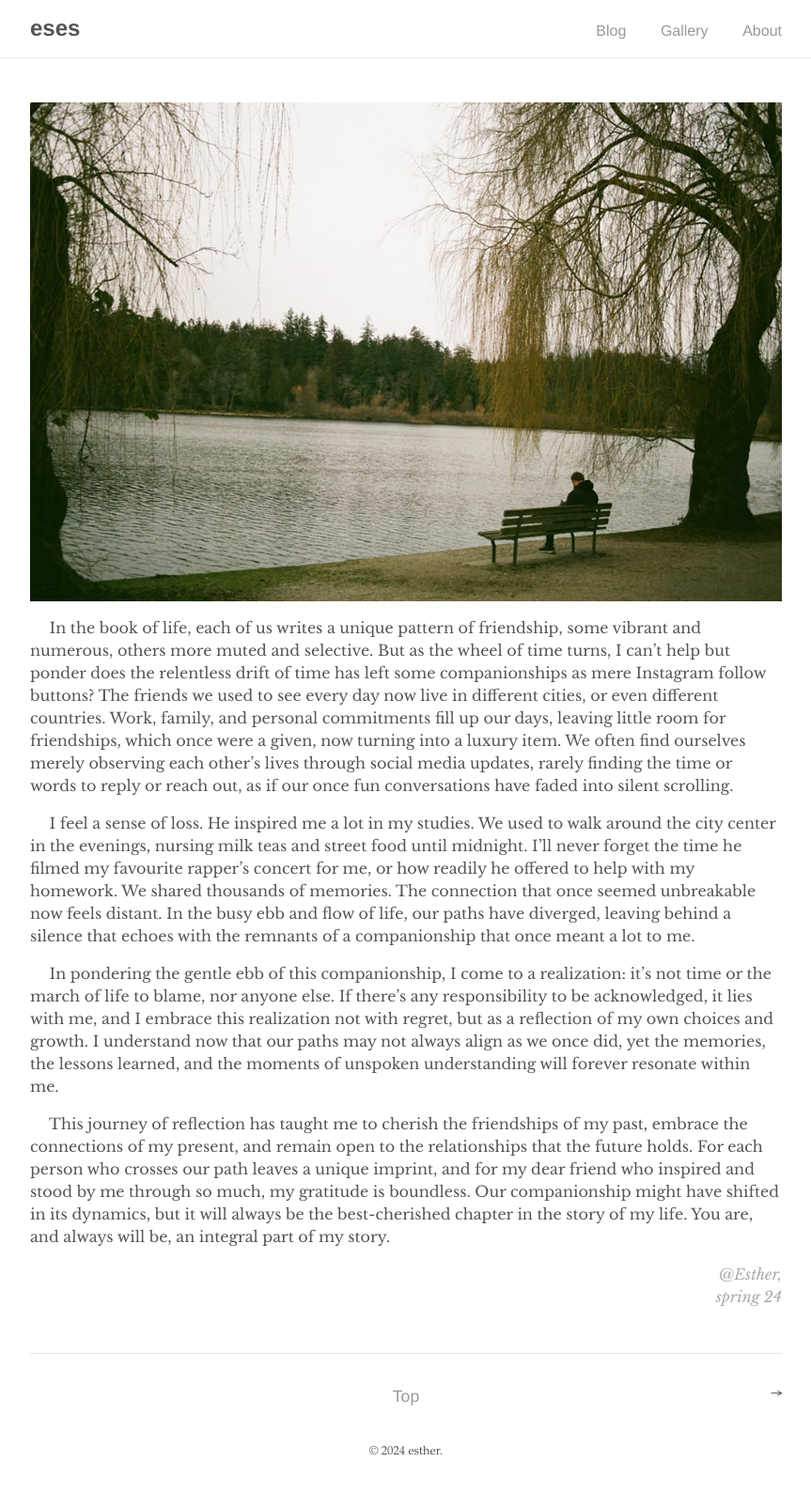
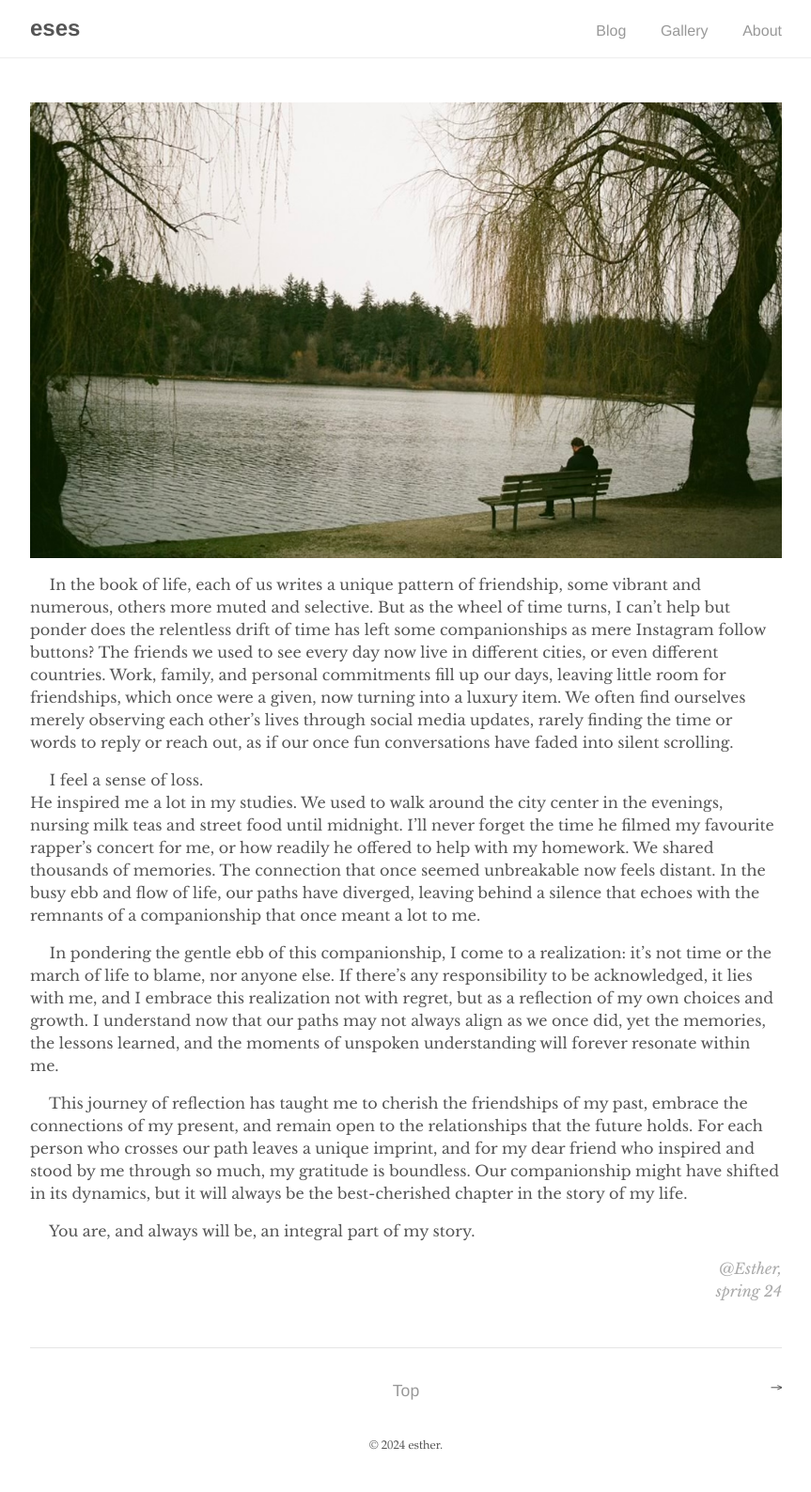
Before and after one commit to eses-corner/eses-corner.github.io, a Jekyll site: the page built from _posts/2024-01-23-the-drift-of-time.md, in a window 1280 px wide. Shown: the whole page at 94% size, without its empty margins (208-1071 px from the left). Built offline with Jekyll 4.4.1, drawn with Linux system fonts in a browser that asks for light colours; comment, search, counter and statistics services are not loaded.

Commit message:
update blog

```diff
--- a/_posts/2024-01-23-the-drift-of-time.md
+++ b/_posts/2024-01-23-the-drift-of-time.md
@@ -11,17 +11,20 @@ comments: false
 ---
 
 
-<img src="{{site.url}}/assets/images/2024jan23.jpeg" style>
+<img src="{{site.url}}/assets/images/2024jan23new.png" style>
 
 
 &emsp; In the book of life, each of us writes a unique pattern of friendship, some vibrant and numerous, others more muted and selective. But as the wheel of time turns, I can’t help but ponder does the relentless drift of time has left some companionships as mere Instagram follow buttons? <!--more--> The friends we used to see every day now live in different cities, or even different countries. Work, family, and personal commitments fill up our days, leaving little room for friendships, which once were a given, now turning into a luxury item.  We often find ourselves merely observing each other's lives through social media updates, rarely finding the time or words to reply or reach out, as if our once fun conversations have faded into silent scrolling.
 
-&emsp; I feel a sense of loss.
+&emsp; I feel a sense of loss. <br>
 He inspired me a lot in my studies. We used to walk around the city center in the evenings, nursing milk teas and street food until midnight. I'll never forget the time he filmed my favourite rapper's concert for me, or how readily he offered to help with my homework. We shared thousands of memories. The connection that once seemed unbreakable now feels distant. In the busy ebb and flow of life, our paths have diverged, leaving behind a silence that echoes with the remnants of a companionship that once meant a lot to me.
 
 &emsp; In pondering the gentle ebb of this companionship, I come to a realization: it's not time or the march of life to blame, nor anyone else. If there's any responsibility to be acknowledged, it lies with me, and I embrace this realization not with regret, but as a reflection of my own choices and growth. I understand now that our paths may not always align as we once did, yet the memories, the lessons learned, and the moments of unspoken understanding will forever resonate within me.
 
-&emsp; This journey of reflection has taught me to cherish the friendships of my past, embrace the connections of my present, and remain open to the relationships that the future holds. For each person who crosses our path leaves a unique imprint, and for my dear friend who inspired and stood by me through so much, my gratitude is boundless. Our companionship might have shifted in its dynamics, but it will always be the best-cherished chapter in the story of my life. You are, and always will be, an integral part of my story.
+&emsp; This journey of reflection has taught me to cherish the friendships of my past, embrace the connections of my present, and remain open to the relationships that the future holds. For each person who crosses our path leaves a unique imprint, and for my dear friend who inspired and stood by me through so much, my gratitude is boundless. Our companionship might have shifted in its dynamics, but it will always be the best-cherished chapter in the story of my life.
+
+
+&emsp; You are, and always will be, an integral part of my story.
 
 <div class="post-info">
 @Esther, <br>
```
Also changed, not shown: assets/images/2024jan23new.png (added).
